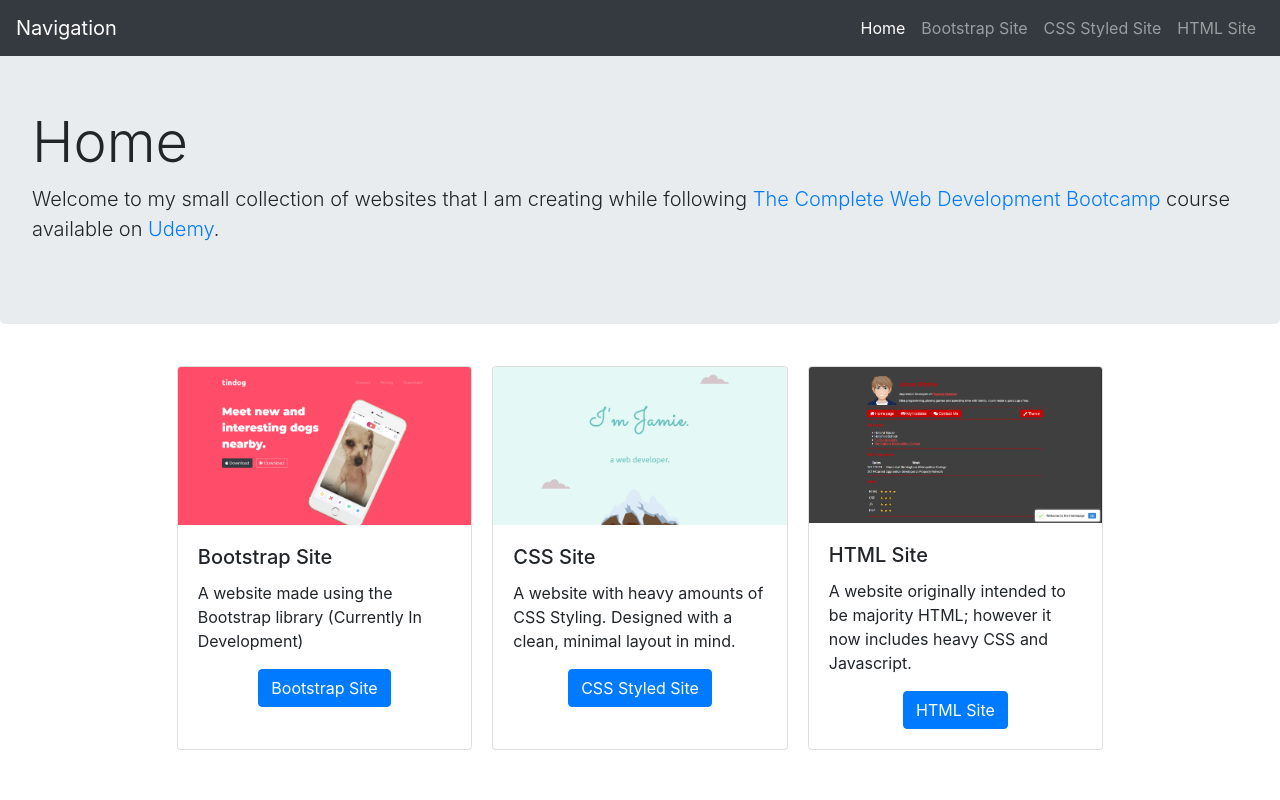
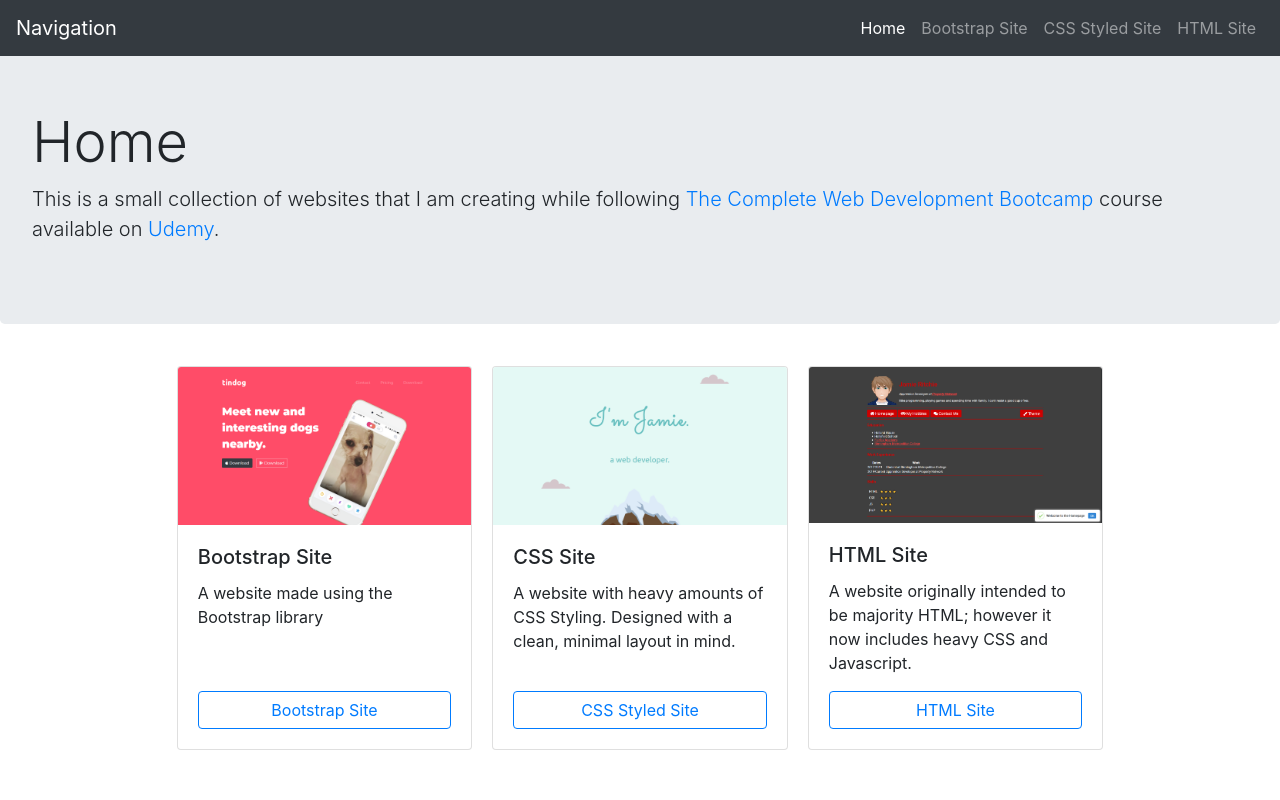
Before and after one commit to JRitchie454/Personal-Site, a PHP site: page / in a window 1280 px wide. Run offline with PHP 8.4, Linux system fonts and the light colour scheme.

Commit message:
Proper spacing to accomodate for outer-nav + align site buttons to bot

```diff
--- a/Bootstrap Site/css/master.css
+++ b/Bootstrap Site/css/master.css
@@ -1,6 +1,7 @@
 body {
   font-family: 'Montserrat', sans-serif;
   text-align: center;
+  margin-top: 45px;
 }
 
 h1, h2, h3, h4, h5, h6 {
@@ -62,7 +63,6 @@ p {
 /* Title Section */
 .title .container-fluid {
   color: #FFFFFF;
-  margin-top: 45px;
   padding: 3% 15% 7%;
   text-align: left;
 }
--- a/CSS Styled Site/css/master.css
+++ b/CSS Styled Site/css/master.css
@@ -6,6 +6,7 @@ body {
   margin: 0;
   text-align: center;
   color: #3b3b3b;
+  margin-top: 45px;
 }
 
 h1 {
--- a/HTML Site/css/master.css
+++ b/HTML Site/css/master.css
@@ -4,7 +4,7 @@ body {
     font-family: 'Roboto', sans-serif;
     margin-left: 20%;
     margin-right: 20%;
-    margin-top: 3%;
+    margin-top: 55px;
 }
 
 hr {
--- a/index.html
+++ b/index.html
@@ -27,38 +27,32 @@
 
     <div class="intro-section jumbotron">
       <h1 class="display-4">Home</h1>
-      <p class="lead">Welcome to my small collection of websites that I am creating while following <a href="https://www.udemy.com/course/the-complete-web-development-bootcamp/">The Complete Web Development Bootcamp</a> course available on <a href="https://www.udemy.com/">Udemy</a>.</p>
+      <p class="lead">This is a small collection of websites that I am creating while following <a href="https://www.udemy.com/course/the-complete-web-development-bootcamp/">The Complete Web Development Bootcamp</a> course available on <a href="https://www.udemy.com/">Udemy</a>.</p>
     </div>
 
     <div class="row sites justify-content-center">
       <div class="card col-lg-3">
         <img src="img/Bootstrap-Site.png" class="card-img-top" alt="...">
-        <div class="card-body">
+        <div class="card-body d-flex flex-column">
           <h5 class="card-title">Bootstrap Site</h5>
-          <p class="card-text">A website made using the Bootstrap library (Currently In Development)</p>
-          <div class="col text-center">
-            <a href="Bootstrap Site/index.html" class="btn btn-primary">Bootstrap Site</a>
-          </div>
+          <p class="card-text">A website made using the Bootstrap library</p>
+          <a href="Bootstrap Site/index.html" class="btn btn-outline-primary mt-auto">Bootstrap Site</a>
         </div>
       </div>
       <div class="card col-lg-3">
         <img src="img/CSS-Site.png" class="card-img-top" alt="...">
-        <div class="card-body">
+        <div class="card-body d-flex flex-column">
           <h5 class="card-title">CSS Site</h5>
           <p class="card-text">A website with heavy amounts of CSS Styling. Designed with a clean, minimal layout in mind.</p>
-          <div class="col text-center">
-            <a href="CSS Styled Site/index.html" class="btn btn-primary">CSS Styled Site</a>
-          </div>
+          <a href="CSS Styled Site/index.html" class="btn btn-outline-primary mt-auto">CSS Styled Site</a>
         </div>
       </div>
       <div class="card col-lg-3">
         <img src="img/HTML-Site.png" class="card-img-top" alt="...">
-        <div class="card-body">
+        <div class="card-body d-flex flex-column">
           <h5 class="card-title">HTML Site</h5>
           <p class="card-text">A website originally intended to be majority HTML; however it now includes heavy CSS and Javascript.</p>
-          <div class="col text-center">
-            <a href="HTML Site/index.html" class="btn btn-primary">HTML Site</a>
-          </div>
+          <a href="HTML Site/index.html" class="btn btn-outline-primary mt-auto">HTML Site</a>
         </div>
       </div>
     </div>
```
